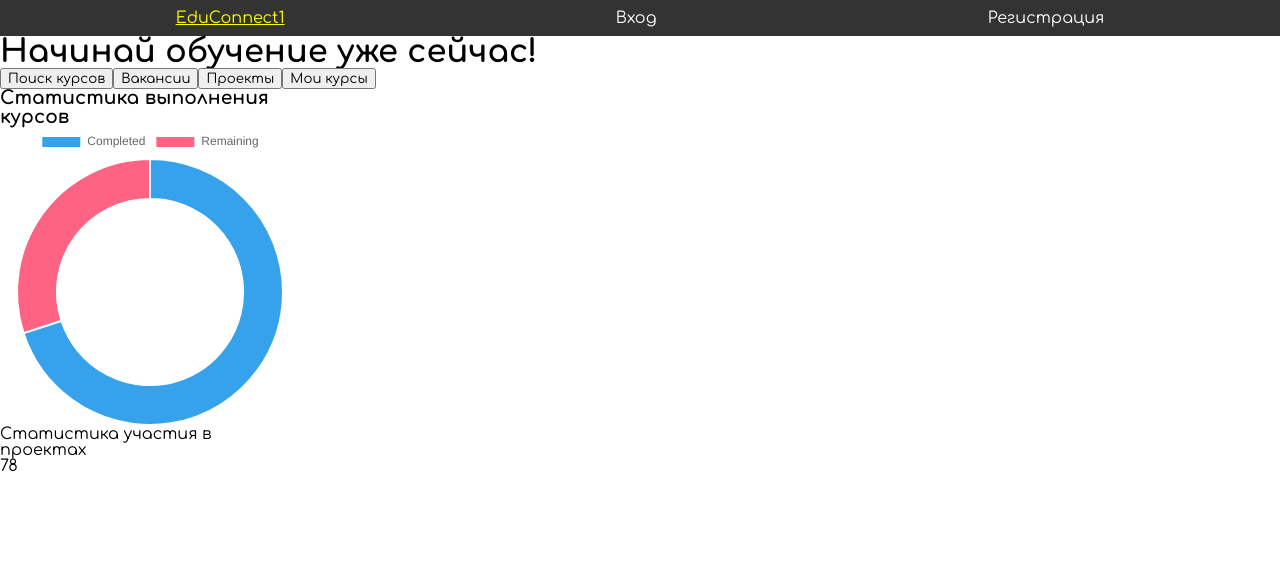
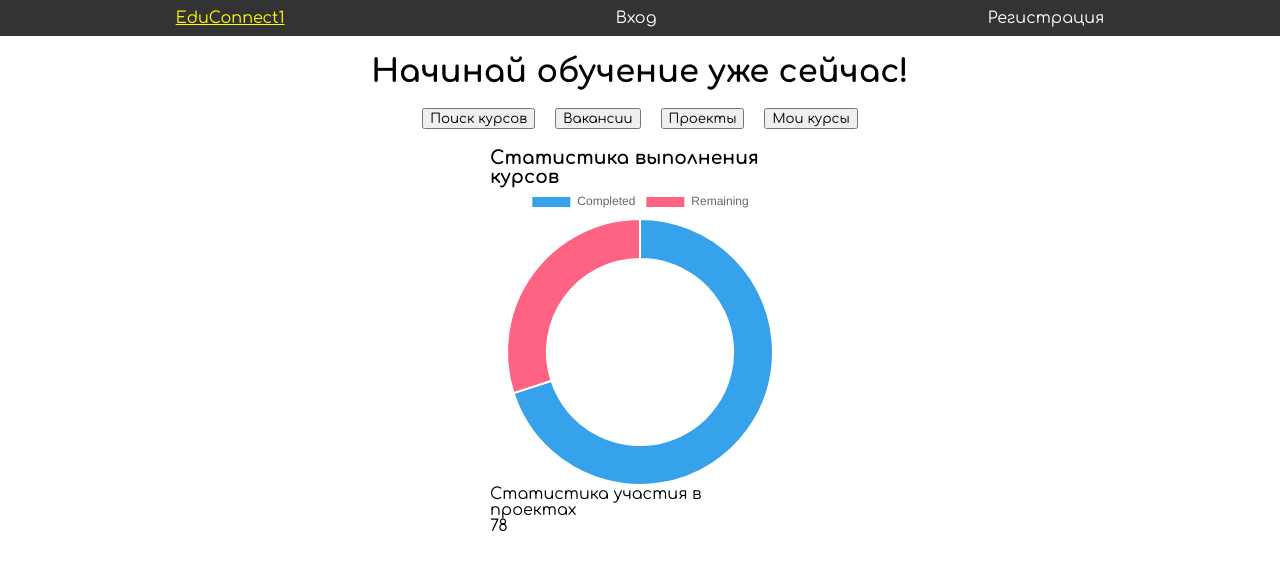
Before and after one commit to lopurw/ChillGuys_EduConnect, a React (Vite) app: page /homeuser in a window 1280 px wide. Shown: the top 570 px of the page. Built offline with nearby package versions, Linux system fonts and the light colour scheme.

Commit message:
minimal changes HomeUser.jsx

```diff
--- a/src/pages/HomeUser.jsx
+++ b/src/pages/HomeUser.jsx
@@ -1,18 +1,21 @@
 import React, { useState } from 'react';
 import { register } from '../services/ApiServ';
 import StatisticsChart from '../components/StatisticsUserHome';
+import classes from '../styles/HomeUser.module.css';
 const HomeUser = () => {
 
 
   return (
-    <>
+    <div className={classes.main}>
     <h1>Начинай обучение уже сейчас!</h1>
-    <button>Поиск курсов</button>
-    <button>Вакансии</button>
-    <button>Проекты</button>
-    <button>Мои курсы</button>
+    <div className={classes.buttons_container}>
+      <button>Поиск курсов</button>
+      <button>Вакансии</button>
+      <button>Проекты</button>
+      <button>Мои курсы</button>
+    </div>
     <StatisticsChart></StatisticsChart>
-    </>
+    </div>
   );
 };
 
--- /dev/null
+++ b/src/styles/HomeUser.module.css
@@ -0,0 +1,13 @@
+.main {
+	display: flex;
+	align-items: center;
+	justify-self: center;
+	flex-direction: column;
+	padding: 20px;
+	gap: 20px;
+}
+.buttons_container {
+	display: flex;
+	gap: 20px;
+	flex-wrap: wrap;
+}
```
